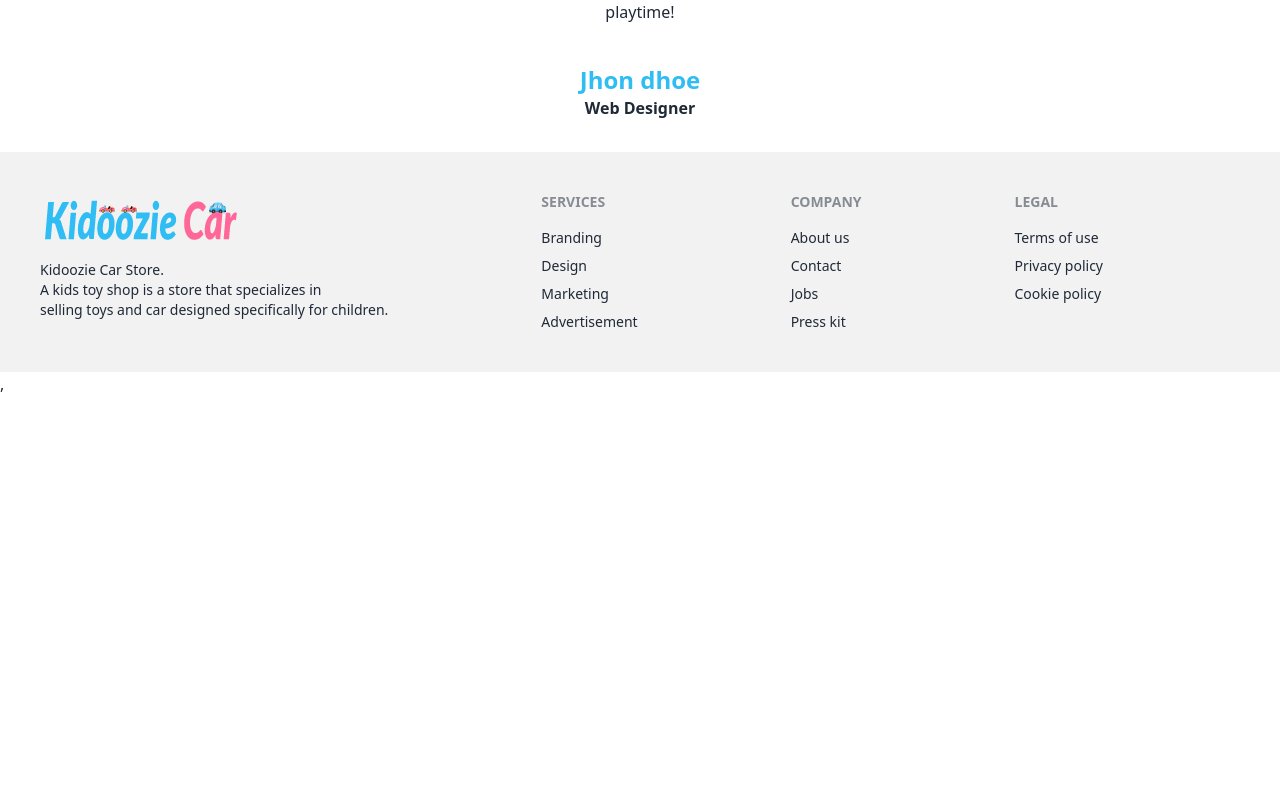
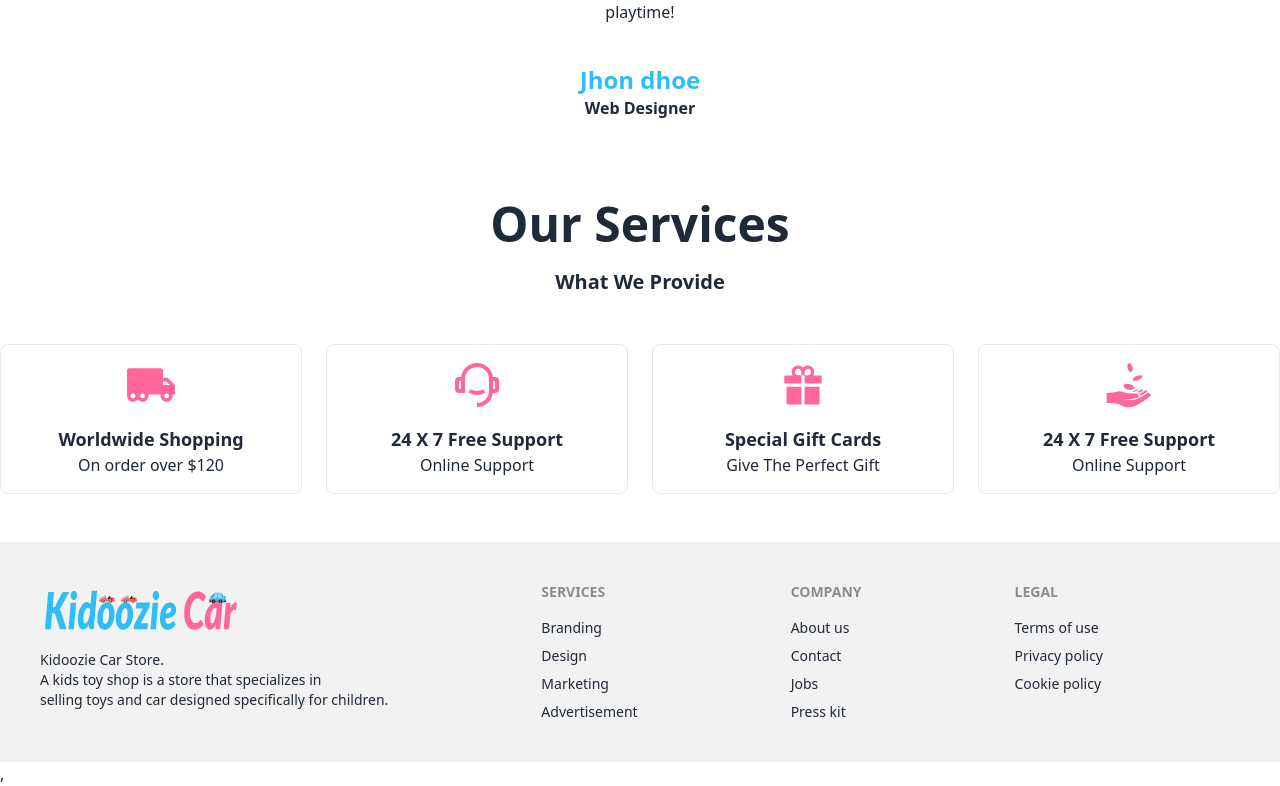
Before and after one commit to monirdewan/kidoozie-car-client, a React (Vite) app: page / in a window 1280 px wide. Shown: the part 1135-1921 px from the top of the page. Before the commit the page ends 1531 px from the top, so only its background shows below. Built offline with nearby package versions, Linux system fonts and the light colour scheme.

Commit message:
Our Service added

```diff
--- a/src/Pages/Home/Home/Home.jsx
+++ b/src/Pages/Home/Home/Home.jsx
@@ -1,12 +1,14 @@
 import React from 'react';
 import Banner from '../Banner/Banner';
 import Testimonials from '../Testimonials/Testimonials';
+import OurServices from '../OurServices/OurServices';
 
 const Home = () => {
     return (
         <div>
             <Banner></Banner>
             <Testimonials></Testimonials>
+            <OurServices></OurServices>
         </div>
     );
 };
--- a/src/Pages/Home/OurServices/OurServices.jsx
+++ b/src/Pages/Home/OurServices/OurServices.jsx
@@ -1,9 +1,38 @@
 import React from 'react';
+import { FaTruckMoving } from 'react-icons/fa';
+import { RiCustomerService2Line } from 'react-icons/ri';
+import { AiFillGift } from 'react-icons/ai';
+import { GiReceiveMoney } from 'react-icons/gi';
 
 const OurServices = () => {
     return (
-        <div>
-
+        <div className='my-12'>
+            <div className='text-center mb-12'>
+                <h2 className='text-5xl font-bold'>Our Services</h2>
+                <p className='text-xl font-semibold mt-5'>What We Provide</p>
+            </div>
+            <div className='grid grid-cols-1 md:grid-cols-2 lg:grid-cols-4 justify-around gap-6'>
+                <div className='border p-4 rounded-lg text-center'>
+                    <FaTruckMoving className='mx-auto text-5xl text-[#FF6799]'/>
+                    <h4 className='text-lg font-semibold mt-4'>Worldwide Shopping</h4>
+                    <p>On order over $120</p>
+                </div>
+                <div className='border p-4 rounded-lg text-center'>
+                    <RiCustomerService2Line className='mx-auto text-5xl text-[#FF6799]'/>
+                    <h4 className='text-lg font-semibold mt-4'>24 X 7 Free Support</h4>
+                    <p>Online Support</p>
+                </div>
+                <div className='border p-4 rounded-lg text-center'>
+                    <AiFillGift className='mx-auto text-5xl text-[#FF6799]'/>
+                    <h4 className='text-lg font-semibold mt-4'>Special Gift Cards</h4>
+                    <p>Give The Perfect Gift</p>
+                </div>
+                <div className='border p-4 rounded-lg text-center'>
+                    <GiReceiveMoney className='mx-auto text-5xl text-[#FF6799]'/>
+                    <h4 className='text-lg font-semibold mt-4'>24 X 7 Free Support</h4>
+                    <p>Online Support</p>
+                </div>
+            </div>
         </div>
     );
 };
```
